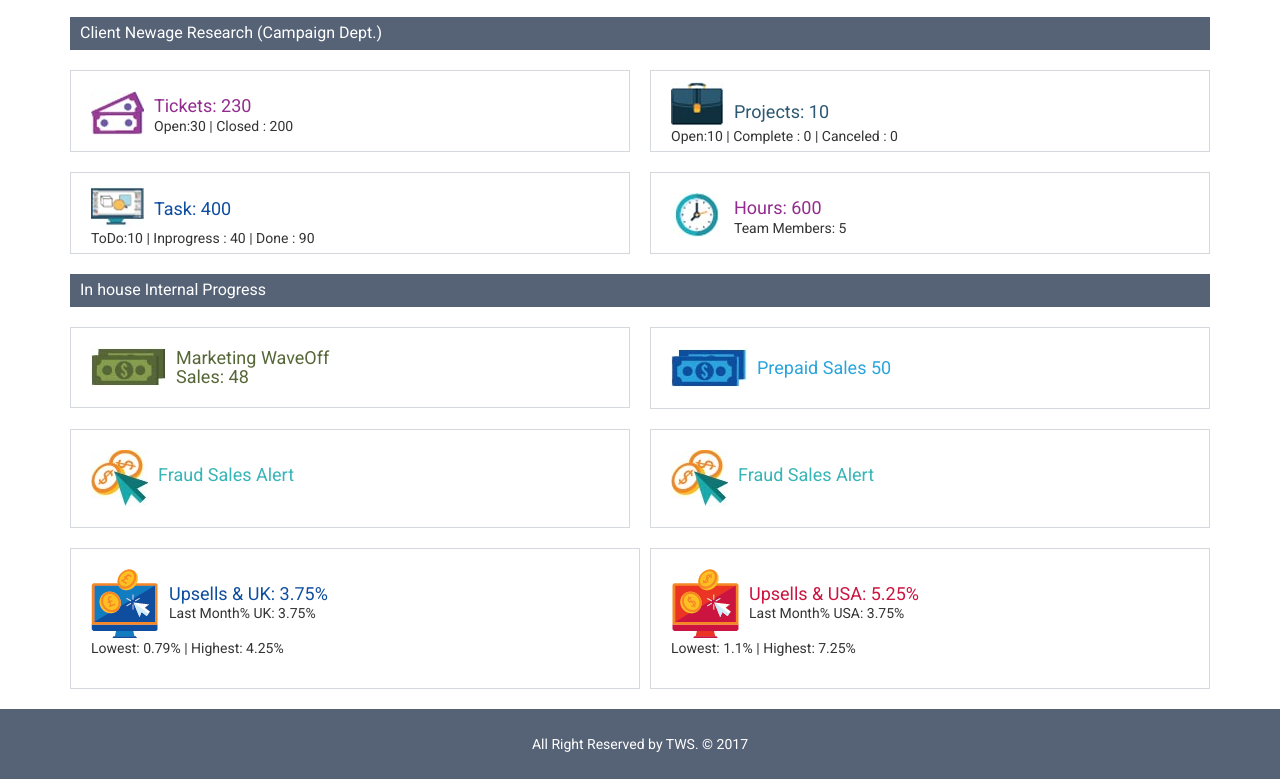
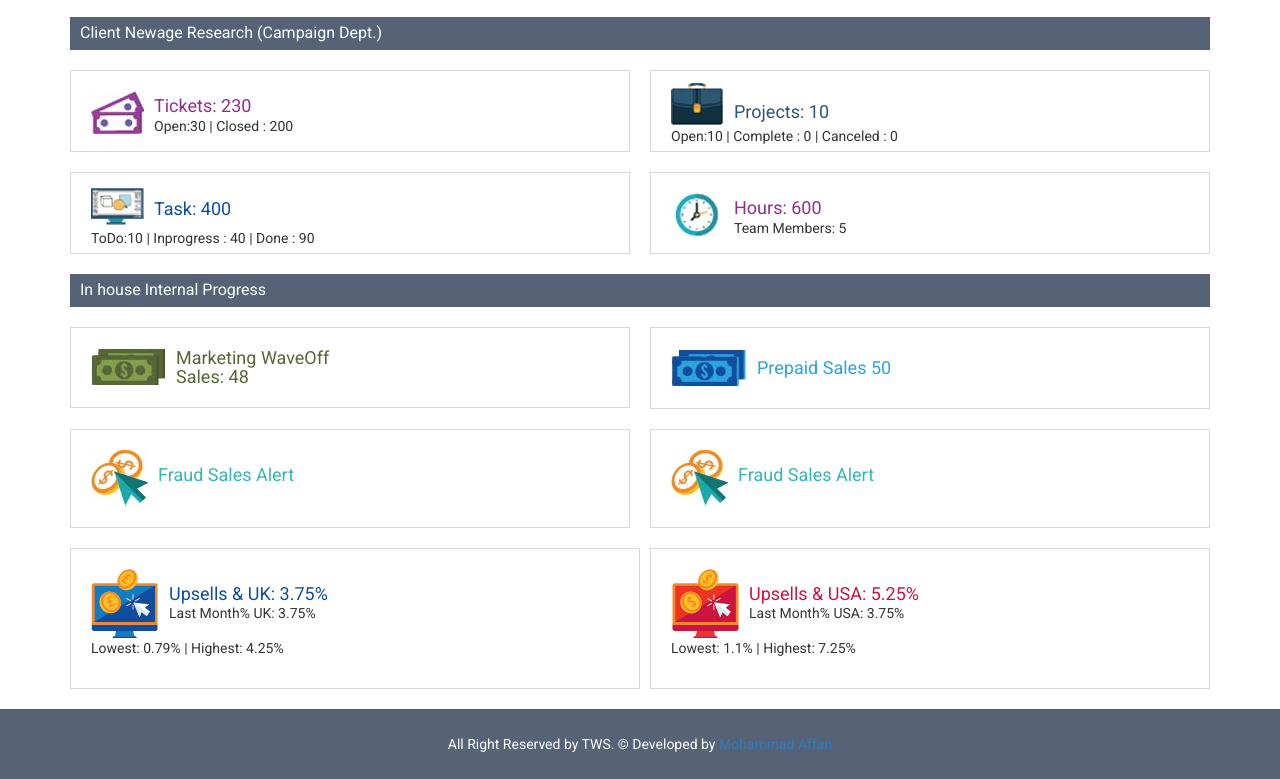
Before and after one commit to Mohammadaffan956/TWS-Desk, a plain HTML site: page index.html in a window 1280 px wide. Shown: the part 914-1693 px from the top of the page. Drawn offline with nearby package versions, Linux system fonts and the light colour scheme.

Commit message:
Update index.html

```diff
--- a/index.html
+++ b/index.html
@@ -407,7 +407,7 @@
 	<!-- -START FOOTER -->
 	<footer class="foot">
 		<div class="container">
-			<p>All Right Reserved by TWS. &copy; 2017</p>
+			<p>All Right Reserved by TWS. &copy; Developed by <a href="https://mohammadaffan956.github.io/Affan/">Mohammad Affan</a></p>
 		</div>
 	</footer><!-- foot -->
 
```
